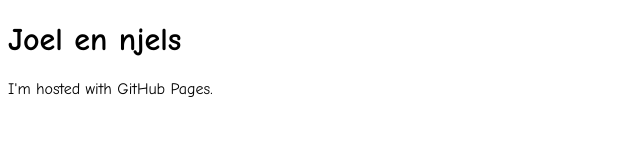
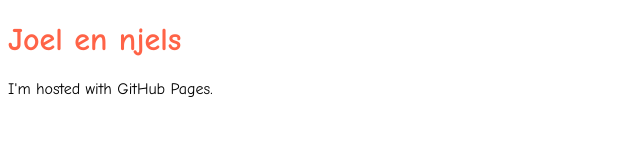
Before and after one commit to stemvoorjoachim/stemvoorjoachim.github.io, a plain HTML site: page index.html in a window 1280 px wide. Shown: the whole page, without its empty margins (0-640 px from the left). Drawn offline with Linux system fonts and the light colour scheme.

Commit message:
Update index.html

```diff
--- a/index.html
+++ b/index.html
@@ -6,7 +6,7 @@ body {
   font-family: 'Comic Sans MS', cursive;
 }
 </style>
-<h1>Joel en njels</h1>
+<h1 style="color:Tomato;">Joel en njels</h1>
 <p>I'm hosted with GitHub Pages.</p>
 </body>
 </html>
```
